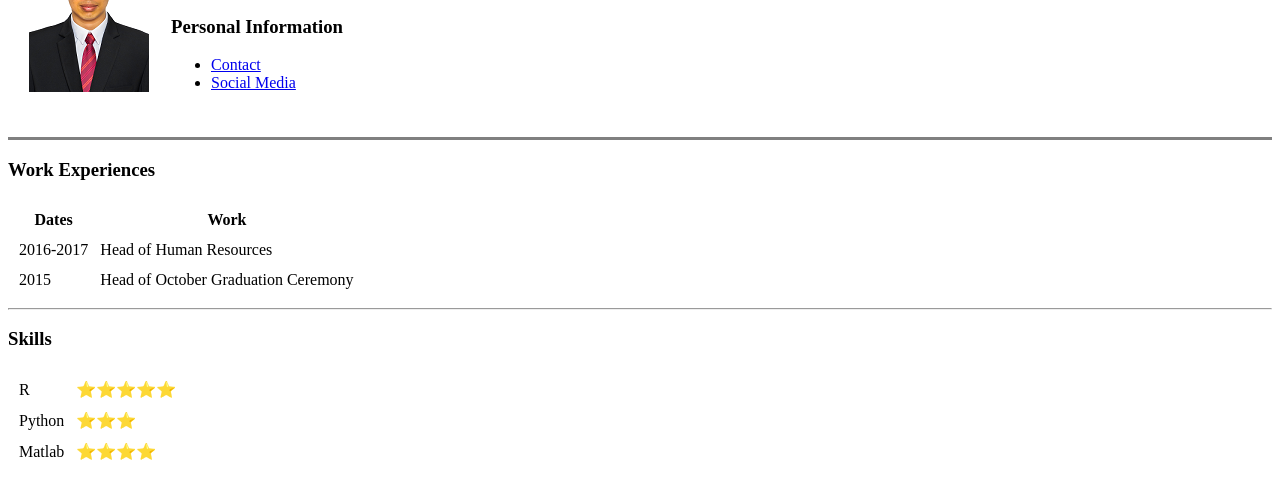
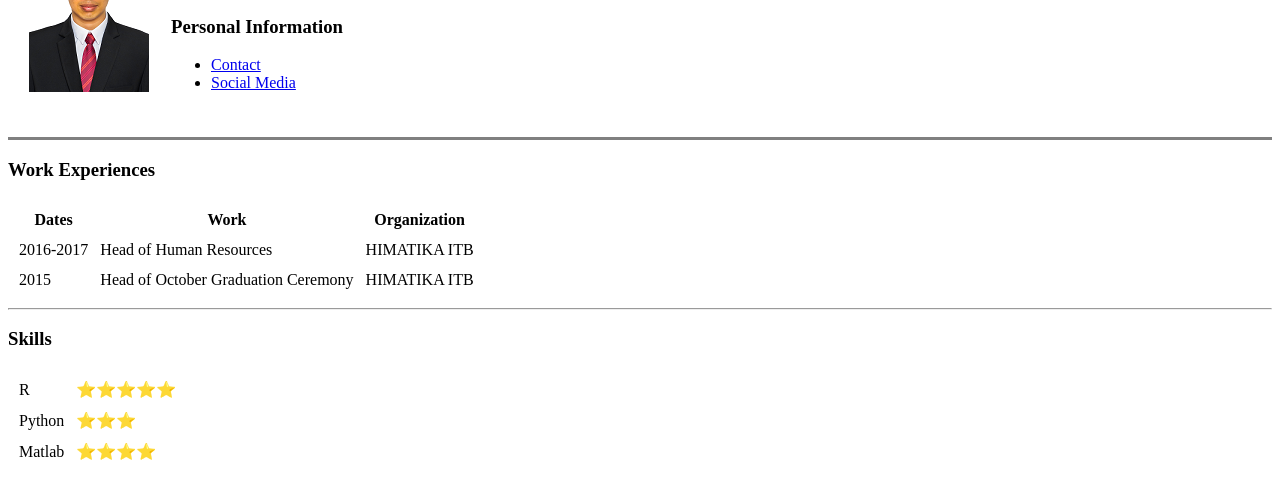
Before and after one commit to prasojoey/CV, a plain HTML site: page index.html in a window 1280 px wide. Shown: the part 141-640 px from the top of the page. Drawn offline with Linux system fonts and the light colour scheme.

Commit message:
Update index.html

```diff
--- a/index.html
+++ b/index.html
@@ -43,14 +43,19 @@
       <th>
         Work
       </th>
+      <th>
+        Organization
+      </th>
     </tr>
     <tr>
       <td>2016-2017</td>
       <td>Head of Human Resources</td>
+      <td>HIMATIKA ITB</td>
     </tr>
     <tr>
       <td>2015</td>
       <td>Head of October Graduation Ceremony</td>
+      <td>HIMATIKA ITB</td>
     </tr>
   </table>
 
```
